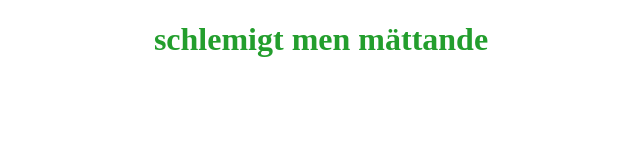
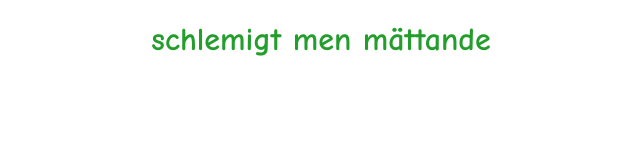
Before and after one commit to PaQshet/home, a plain HTML site: page index.html in a window 1280 px wide. Shown: the whole page, without its empty margins (319-959 px from the left). Drawn offline with Linux system fonts and the light colour scheme.

Commit message:
Update index.html

```diff
--- a/index.html
+++ b/index.html
@@ -6,6 +6,7 @@
   h1 {
     text-align: center;
     color: #239e2d;
+    font-family: "Comic Sans MS", Open Sans, sans-serif;
   }
 </style>
 <body>
```
